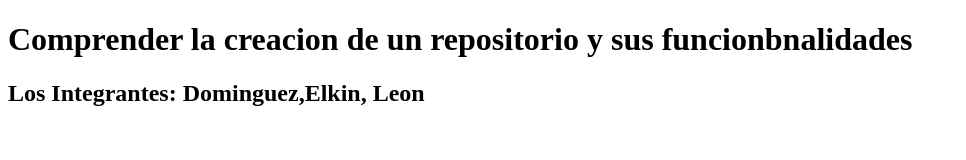
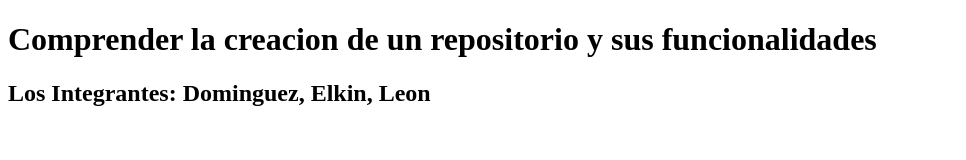
Before and after one commit to DiegoD-Data/COMPONENTE--INTRODUCCION, a plain HTML site: page index.html in a window 1280 px wide. Shown: the whole page, without its empty margins (0-966 px from the left). Drawn offline with Linux system fonts and the light colour scheme.

Commit message:
correcion de errores ortograficos

```diff
--- a/index.html
+++ b/index.html
@@ -4,10 +4,10 @@
     <title>Que es Git y Github</title>
 </head>
 <body>
-    <h1>Comprender la creacion de un repositorio y sus funcionbnalidades</h1>
+    <h1>Comprender la creacion de un repositorio y sus funcionalidades</h1>
     <h2>
         Los Integrantes:
-         Dominguez,Elkin, Leon
+         Dominguez, Elkin, Leon
     </h2>
 
 </body>
```
